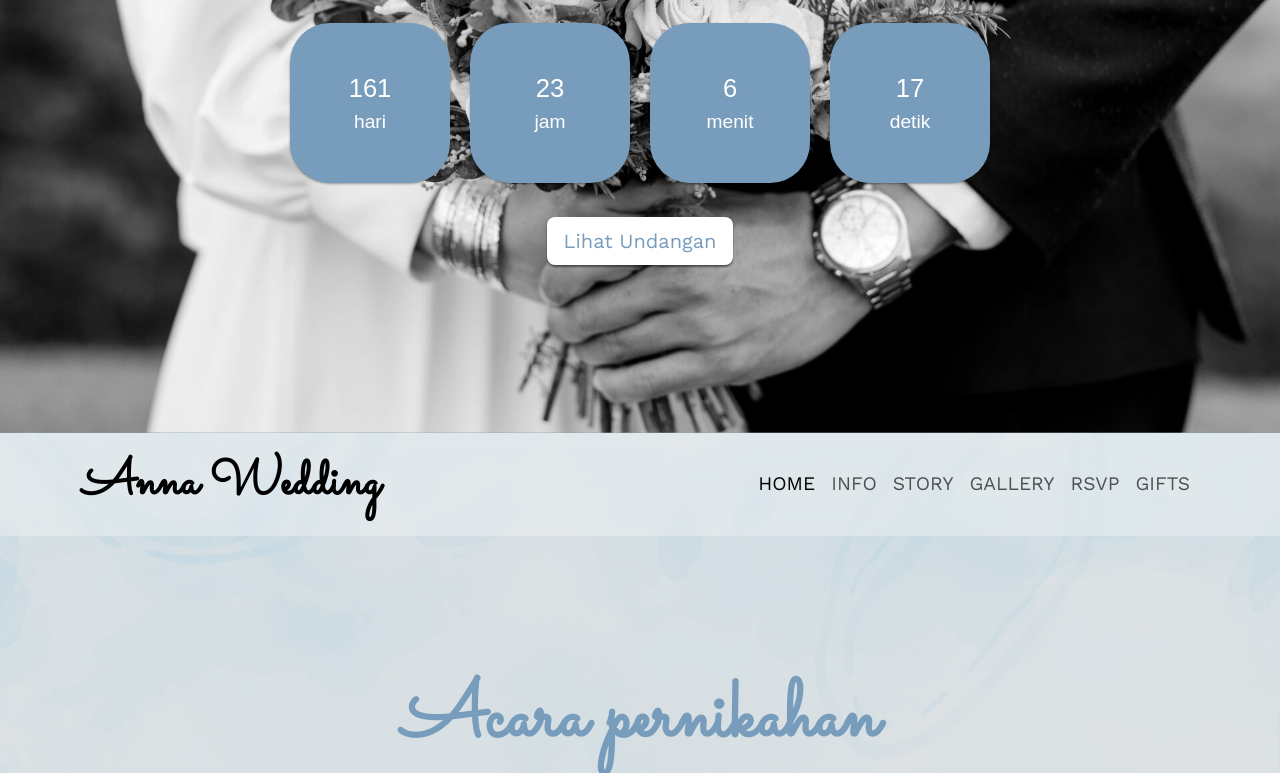
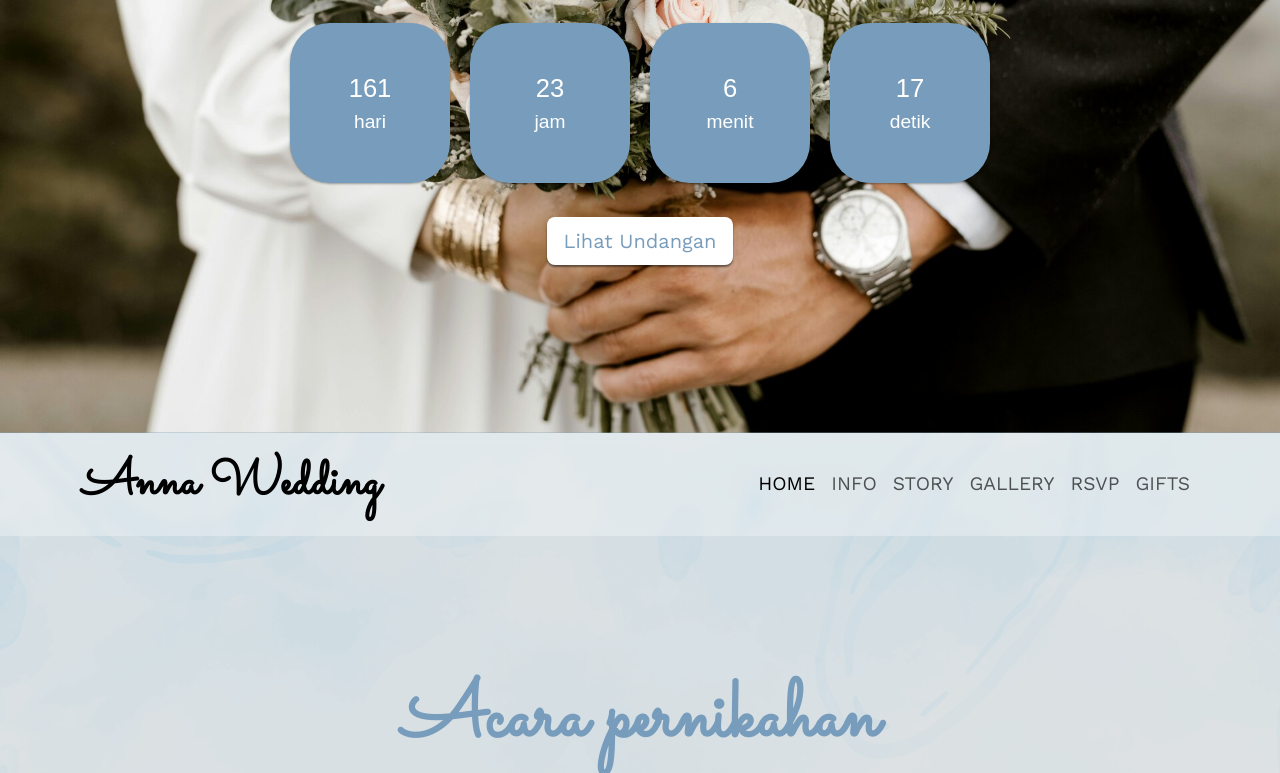
Before and after one commit to TatangBae16/Web-wedding, a plain HTML site: page index.html in a window 1280 px wide. Shown: the part 367-1140 px from the top of the page. Drawn offline with nearby package versions, Linux system fonts and the light colour scheme; some packages are replaced by stand-ins of ours; a script that the page names is missing.

Commit message:
Update style.css
ganti filter background

```diff
--- a/style.css
+++ b/style.css
@@ -24,7 +24,7 @@ body {
   height: 100vh;
   margin: 0;
   z-index: -1;
-  filter: grayscale();
+  filter: blur();
 }
 
 .hero {
```
